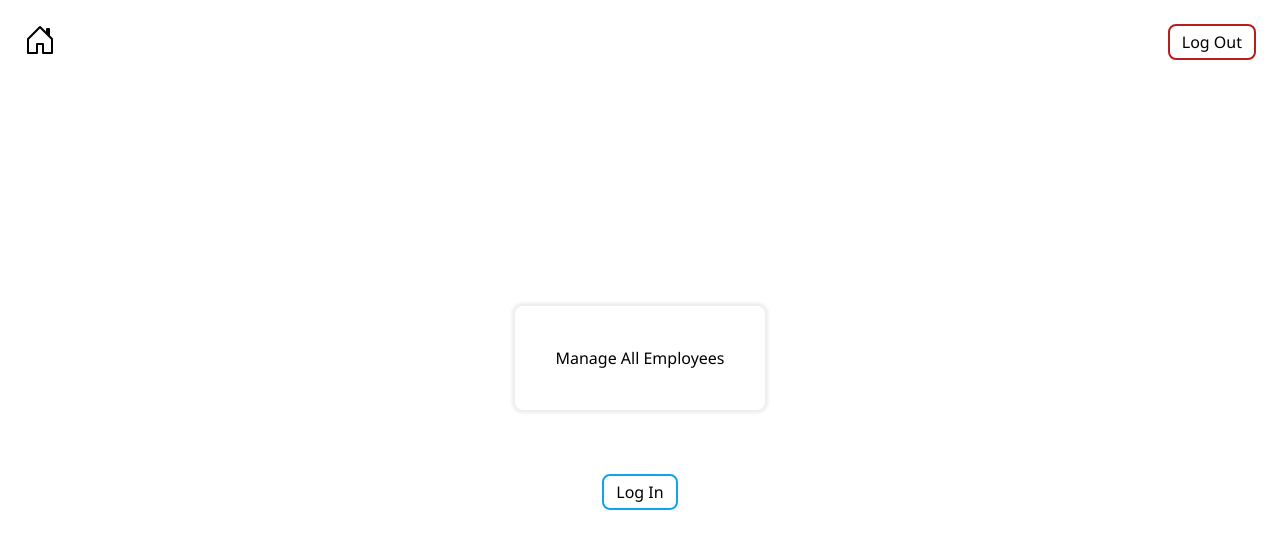
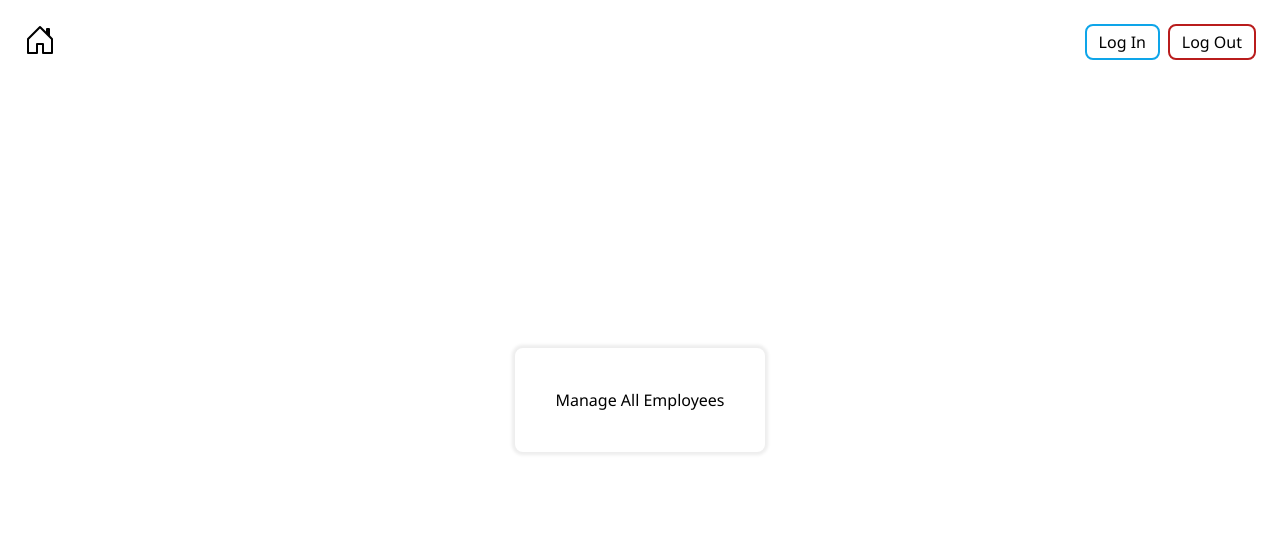
Before and after one commit to taylorbhogan/my-personnel, a React (Create React App) app in the folder my-personnel/: page / in a window 1280 px wide. Shown: the top 548 px of the page. Built offline with nearby package versions, Linux system fonts and the light colour scheme; no server answers.

Commit message:
Add Login Button to NavBar and remove App's data loading useEffect

```diff
--- a/my-personnel/src/App.js
+++ b/my-personnel/src/App.js
@@ -1,4 +1,4 @@
-import React, { useEffect, useState } from "react";
+import React, { useState } from "react";
 import { Route, Routes, BrowserRouter } from "react-router-dom";
 import Employees from "./components/Employees";
 import Employee from "./components/Employee";
@@ -9,28 +9,8 @@ import NavBar from "./components/Navigation/NavBar";
 function App() {
   const [employees, setEmployees] = useState({});
 
-  useEffect(() => {
-    const fetchEmployees = async () => {
-      const employeeObject = {};
-      const res = await fetch("/api/employees", {
-        headers: {
-          Authorization: `Bearer ${localStorage.getItem(
-            "MY_PERSONNEL_ACCESS_TOKEN"
-          )}`,
-        },
-      });
-      const data = await res.json();
-      data.forEach((employee) => {
-        employeeObject[employee._id] = employee;
-      });
-
-      setEmployees(employeeObject);
-    };
-    fetchEmployees();
-  }, []);
-
   return employees ? (
-    <div className="App h-full">
+    <div className="h-full">
       <BrowserRouter>
         <NavBar setEmployees={setEmployees} />
         <Routes>
--- a/my-personnel/src/components/Auth/LoginButton.js
+++ b/my-personnel/src/components/Auth/LoginButton.js
@@ -28,7 +28,7 @@ const LoginButton = () => {
 
   return (
     <button
-      className="m-6 border-2 rounded-lg px-3 py-1 border-sky-500 hover:bg-sky-500 hover:text-white"
+      className="absolute top-0 right-24 m-6 border-2 rounded-lg px-3 py-1 border-sky-500 hover:bg-sky-500 hover:text-white"
       onClick={handleLogin}
     >
       Log In
--- a/my-personnel/src/components/Home.js
+++ b/my-personnel/src/components/Home.js
@@ -1,5 +1,4 @@
 import { Link } from "react-router-dom";
-import LoginButton from "./Auth/LoginButton";
 
 const Home = () => {
   return (
@@ -10,7 +9,6 @@ const Home = () => {
       >
         Manage All Employees
       </Link>
-      <LoginButton />
     </div>
   );
 };
--- a/my-personnel/src/components/Navigation/NavBar.js
+++ b/my-personnel/src/components/Navigation/NavBar.js
@@ -1,10 +1,12 @@
 import HomeLink from "./HomeLink";
 import LogoutButton from "../Auth/LogoutButton";
+import LoginButton from "../Auth/LoginButton";
 
 const NavBar = ({ setEmployees }) => {
   return (
     <>
       <HomeLink />
+      <LoginButton />
       <LogoutButton setEmployees={setEmployees} />
     </>
   );
```
